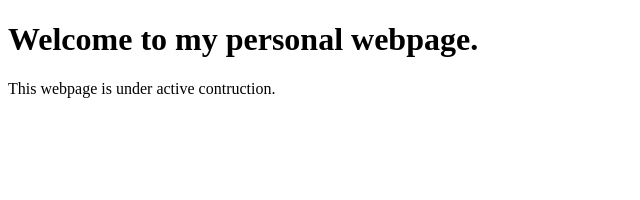
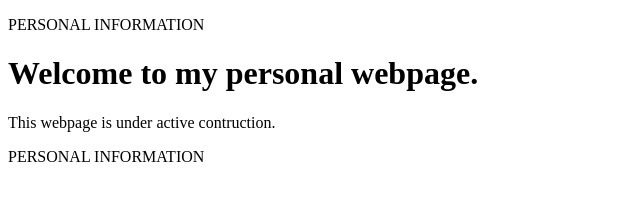
Before and after one commit to masonaoliver/AboutMe, a plain HTML site: page index.html in a window 1280 px wide. Shown: the whole page, without its empty margins (0-640 px from the left). Drawn offline with Linux system fonts and the light colour scheme.

Commit message:
Add files via upload

```diff
--- a/index.html
+++ b/index.html
@@ -1,7 +1,13 @@
 <!DOCTYPE html>
 <html>
+    <header>
+        <p>PERSONAL INFORMATION</p>
+    </header>
 <body>
     <h1>Welcome to my personal webpage.</h1>
     <p>This webpage is under active contruction.</p>
 </body>
+<footer>
+    <p>PERSONAL INFORMATION</p>
+</footer>
 </html>
```
